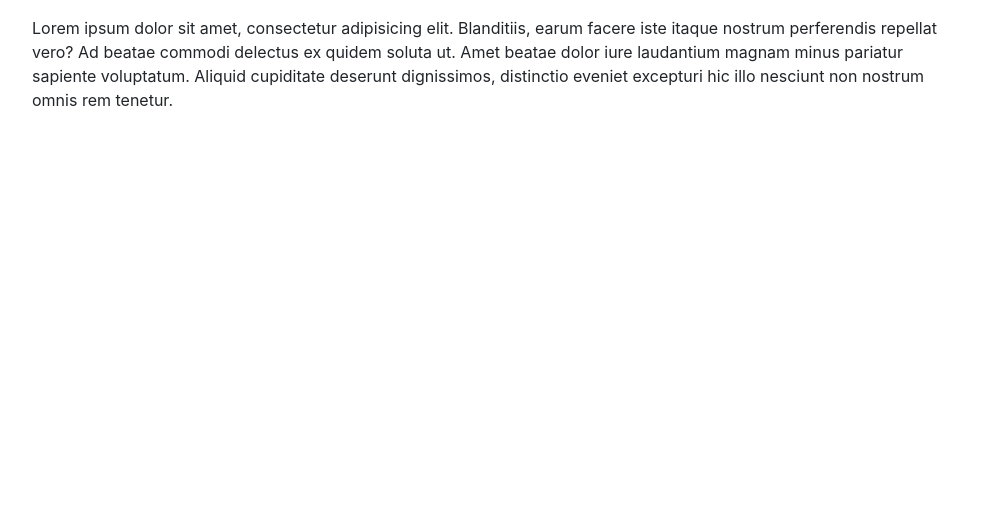
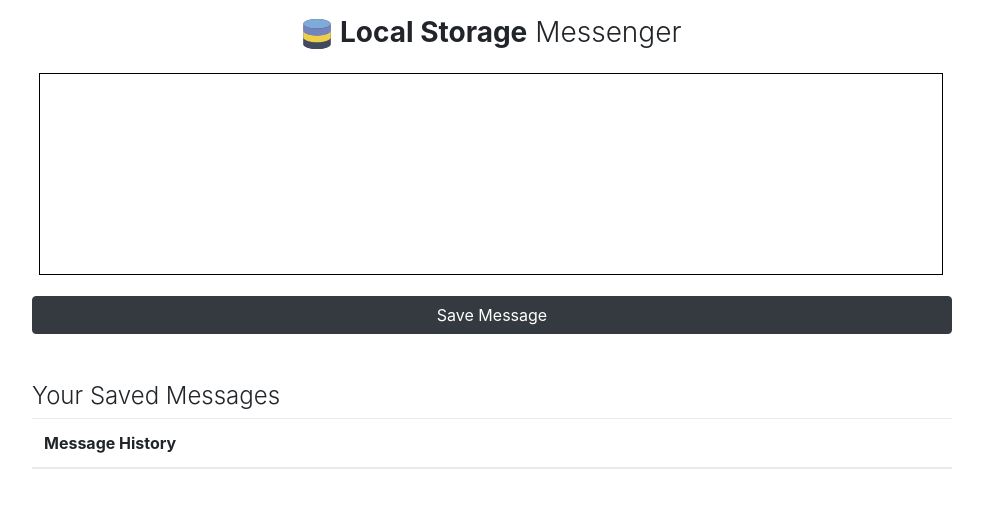
Before and after one commit to SamExplains/JS-LocalStorage-Messages, a PHP site: page / in a window 1280 px wide. Shown: the top 508 px of the page, without its empty margins (148-1131 px from the left). Run offline with PHP 8.4, Linux system fonts and the light colour scheme; lists and menus that the app fills with data are empty; style sheets or scripts are compiled from the project's sources.

Commit message:
Got a basic version of the app working. Submitting events via 'clicl' with generate the object and append to the table with a nice effect.

```diff
--- a/Index.php
+++ b/Index.php
@@ -2,13 +2,39 @@
 
 <div class="container">
   <div class="row">
-    <div class="col-10 mx-auto m-3">
-      <p>Lorem ipsum dolor sit amet, consectetur adipisicing elit. Blanditiis, earum facere iste itaque nostrum
-        perferendis repellat vero? Ad beatae commodi delectus ex quidem soluta ut. Amet beatae dolor iure laudantium
-        magnam minus pariatur sapiente voluptatum. Aliquid cupiditate deserunt dignissimos, distinctio eveniet excepturi
-        hic illo nesciunt non nostrum omnis rem tenetur.</p>
+    <h3 class="mx-auto p-3"><img src="resources/img/storage.svg" width="30" alt=""> <b>Local Storage</b><span class="font-weight-light ml-2">Messenger</span></h3>
+  </div>
+</div>
+
+<!-- Form Container-->
+<div id="content">
+  <div class="container">
+    <div class="row">
+      <div class="col-md-10 col-sm-12 mx-auto">
+        <form action="" id="form">
+          <textarea class="mb-3" name="" id="userMessage"></textarea>
+          <input type="submit" class="btn btn-dark btn-block" value="Save Message">
+        </form>
+      </div>
+      <div class="col-md-10 col-sm-12 mx-auto mt-5">
+        <h4 class="font-weight-light">Your Saved Messages</h4>
+<!--        <div id="message-list"></div>-->
+        <table class="table table-hover table-striped">
+          <thead>
+          <tr>
+            <th>Message History</th>
+          </tr>
+          </thead>
+          <tbody id="message-list">
+
+          </tbody>
+        </table>
+      </div>
+
     </div>
   </div>
 </div>
 
+
+
 <?php include "resources/includes/footer.php"; ?>
--- a/resources/css/style.css
+++ b/resources/css/style.css
@@ -0,0 +1,16 @@
+textarea {
+   -webkit-box-sizing: border-box;
+   -moz-box-sizing: border-box;
+   box-sizing: border-box;
+   height: 25vh;
+   width: 98%;
+   border: 0 !important;
+   padding: .25rem .5rem;
+   resize: none;
+   margin-left: .5rem;
+   outline: solid .05rem !important;
+ }
+
+textarea:hover {
+  /*outline: none !important;*/
+}
--- a/resources/includes/footer.php
+++ b/resources/includes/footer.php
@@ -3,7 +3,7 @@
 <script src="./resources/js/tether.min.js"></script>
 <script src="./resources/js/popper.min.js"></script>
 <script src="./resources/js/bootstrap.min.js"></script>
-<script src="./resources/js/script.js"></script>
+<script src="./resources/js/app.js"></script>
 
 </body>
 </html>
--- /dev/null
+++ b/resources/js/app.js
@@ -0,0 +1,30 @@
+console.log('Script loaded in!');
+
+const messageList = $('#message-list');
+
+/* Event Listeners */
+  //Form Submitted
+  eventListener();
+
+  function eventListener() {
+    document.querySelector('#form').addEventListener('click', newMessage);
+  }
+
+
+  /* Functions */
+  function newMessage(e) {
+    e.preventDefault();
+
+    console.warn('Form Submitted');
+
+    /* Get the value that the user typed */
+    const inputMessage = document.getElementById("userMessage").value;
+    console.warn(inputMessage);
+
+    const data = `<tr class="animated fadeInUp">
+                  <td> ${inputMessage} </td>
+                </tr>`;
+
+    messageList.append(data);
+
+  }
--- a/resources/js/script.js
+++ /dev/null
@@ -1 +0,0 @@
-console.log('Script loaded in!');
```
Also changed, not shown: resources/img/storage.svg (added).
